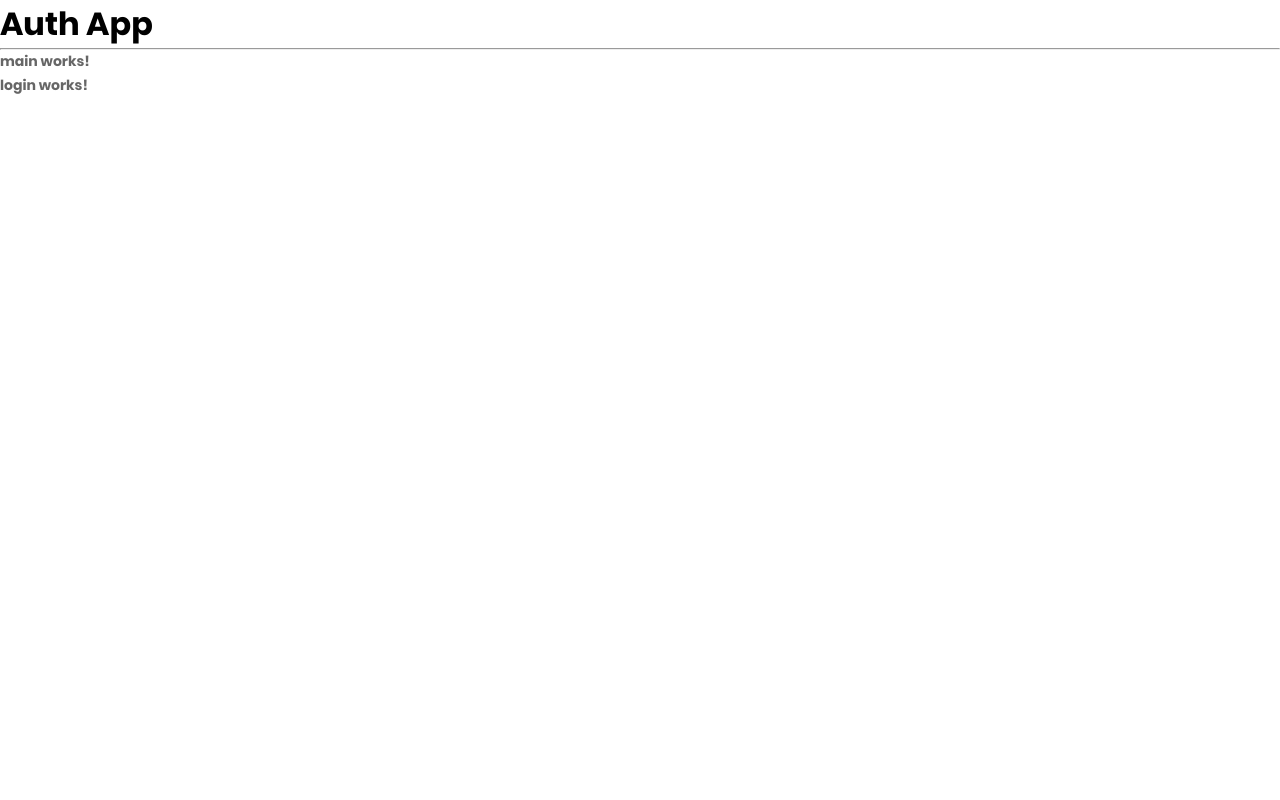
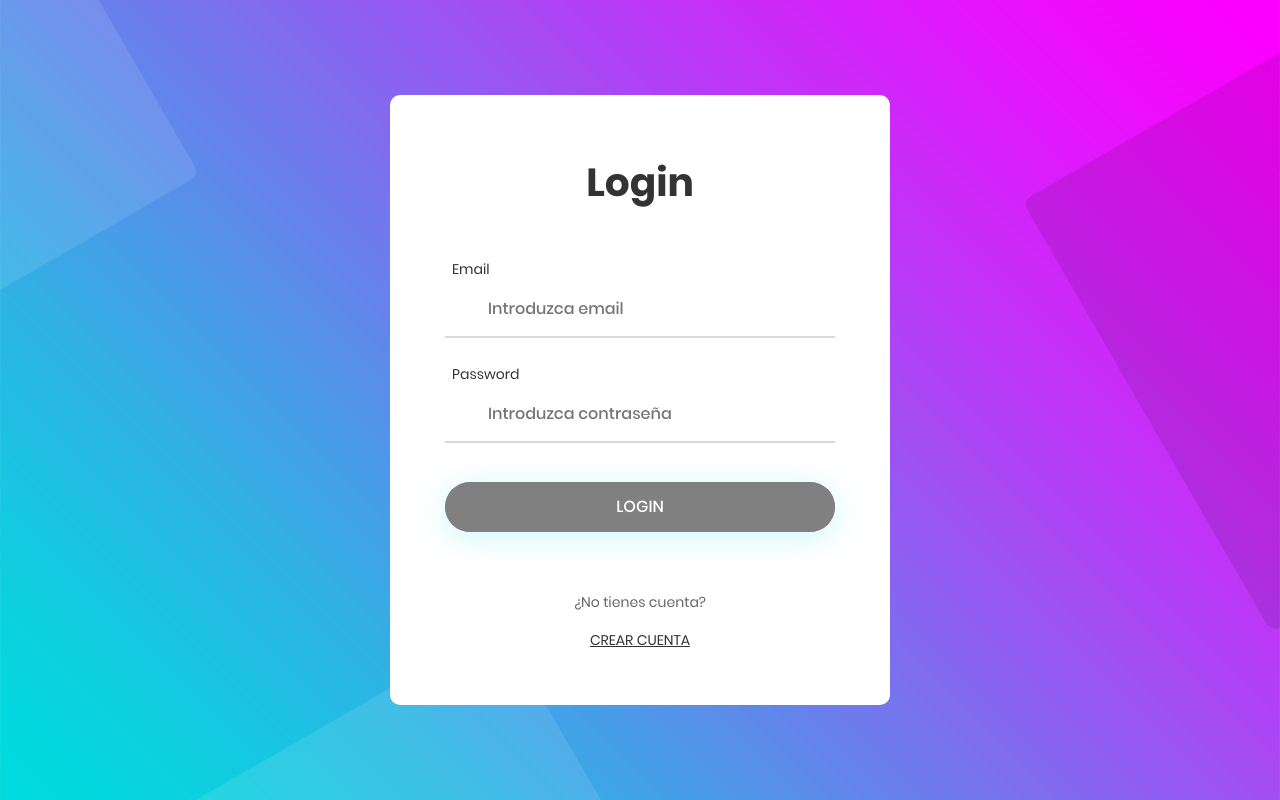
Before and after one commit to javicb/ang-mean, an Angular app in the folder authApp/: page /auth/login in a window 1280 px wide. Built offline with nearby package versions, Linux system fonts and the light colour scheme.

Commit message:
diseño de pantalla login y registro

```diff
--- a/authApp/src/app/app.component.html
+++ b/authApp/src/app/app.component.html
@@ -1,3 +1 @@
-<h1>Auth App</h1>
-<hr>
 <router-outlet></router-outlet>
--- a/authApp/src/app/auth/auth.module.ts
+++ b/authApp/src/app/auth/auth.module.ts
@@ -1,5 +1,6 @@
 import { NgModule } from '@angular/core';
 import { CommonModule } from '@angular/common';
+import { ReactiveFormsModule } from '@angular/forms';
 
 import { AuthRoutingModule } from './auth-routing.module';
 import { LoginComponent } from './pages/login/login.component';
@@ -15,7 +16,8 @@
   ],
   imports: [
     CommonModule,
-    AuthRoutingModule
+    AuthRoutingModule,
+    ReactiveFormsModule
   ]
 })
 export class AuthModule { }
--- a/authApp/src/app/auth/pages/login/login.component.html
+++ b/authApp/src/app/auth/pages/login/login.component.html
@@ -1 +1,39 @@
-<p>login works!</p>
+<form class="login100-form" autocomplete="off" [formGroup]="miFormulario" (ngSubmit)="login()">
+
+  <span class="login100-form-title p-b-49">
+    Login
+  </span>
+
+  <div class="wrap-input100 m-b-23">
+    <span class="label-input100">Email</span>
+    <input class="input100" type="email" formControlName="email" placeholder="Introduzca email">
+    <span class="focus-input100"></span>
+  </div>
+
+  <div class="wrap-input100">
+    <span class="label-input100">Password</span>
+    <input class="input100" type="password" formControlName="password" placeholder="Introduzca contraseña">
+    <span class="focus-input100"></span>
+  </div>
+
+  <div class="text-right p-t-8 p-b-31"></div>
+
+  <div class="container-login100-form-btn">
+    <div class="wrap-login100-form-btn">
+      <div class="login100-form-bgbtn"></div>
+      <button class="login100-form-btn" type="submit" [disabled]="miFormulario.invalid">
+        Login
+      </button>
+    </div>
+  </div>
+
+  <div class="flex-col-c p-t-60">
+    <span class="txt1 p-b-17">
+      ¿No tienes cuenta?
+    </span>
+
+    <a routerLink="/auth/registro" class="txt2">
+      Crear cuenta
+    </a>
+  </div>
+</form>
--- a/authApp/src/app/auth/pages/login/login.component.ts
+++ b/authApp/src/app/auth/pages/login/login.component.ts
@@ -1,4 +1,5 @@
 import { Component, OnInit } from '@angular/core';
+import { FormBuilder, FormGroup, Validators } from '@angular/forms';
 
 @Component({
   selector: 'app-login',
@@ -7,9 +8,19 @@
 })
 export class LoginComponent implements OnInit {
 
-  constructor() { }
+  miFormulario: FormGroup = this.fb.group({
+    email: ['', [Validators.required, Validators.email]],
+    password: ['', [Validators.required, Validators.minLength(6)]]
+  });
+
+  constructor(private fb: FormBuilder) { }
 
   ngOnInit(): void {
   }
 
+  login(): void {
+    console.log(this.miFormulario.value);
+    console.log(this.miFormulario.valid);
+  }
+
 }
--- a/authApp/src/app/auth/pages/main/main.component.html
+++ b/authApp/src/app/auth/pages/main/main.component.html
@@ -1,3 +1,7 @@
-<p>main works!</p>
-
-<router-outlet></router-outlet>
+<div class="limiter">
+  <div class="container-login100" style="background-image: url('../../../../assets/images/bg-01.jpg');">
+    <div class="wrap-login100 p-l-55 p-r-55 p-t-65 p-b-54">
+      <router-outlet></router-outlet>
+    </div>
+  </div>
+</div>
--- a/authApp/src/app/auth/pages/register/register.component.html
+++ b/authApp/src/app/auth/pages/register/register.component.html
@@ -1 +1,45 @@
-<p>register works!</p>
+<form class="login100-form" autocomplete="off" [formGroup]="miFormulario" (ngSubmit)="registro()">
+
+  <span class="login100-form-title p-b-49">
+    Nuevo usuario
+  </span>
+
+  <div class="wrap-input100 m-b-23">
+    <span class="label-input100">Nombre</span>
+    <input class="input100" type="text" formControlName="name" placeholder="Introduzca nombre">
+    <span class="focus-input100"></span>
+  </div>
+
+  <div class="wrap-input100 m-b-23">
+    <span class="label-input100">Email</span>
+    <input class="input100" type="email" formControlName="email" placeholder="Introduzca email">
+    <span class="focus-input100"></span>
+  </div>
+
+  <div class="wrap-input100">
+    <span class="label-input100">Password</span>
+    <input class="input100" type="password" formControlName="password" placeholder="Introduzca contraseña">
+    <span class="focus-input100"></span>
+  </div>
+
+  <div class="text-right p-t-8 p-b-31"></div>
+
+  <div class="container-login100-form-btn">
+    <div class="wrap-login100-form-btn">
+      <div class="login100-form-bgbtn"></div>
+      <button class="login100-form-btn" type="submit" [disabled]="miFormulario.invalid">
+        Registrar
+      </button>
+    </div>
+  </div>
+
+  <div class="flex-col-c p-t-60">
+    <span class="txt1 p-b-17">
+      ¿Ya tienes cuenta?
+    </span>
+
+    <a routerLink="/auth/login" class="txt2">
+      Inicia sesión aquí
+    </a>
+  </div>
+</form>
--- a/authApp/src/app/auth/pages/register/register.component.ts
+++ b/authApp/src/app/auth/pages/register/register.component.ts
@@ -1,4 +1,5 @@
 import { Component, OnInit } from '@angular/core';
+import { FormBuilder, FormGroup, Validators } from '@angular/forms';
 
 @Component({
   selector: 'app-register',
@@ -8,9 +9,20 @@
 })
 export class RegisterComponent implements OnInit {
 
-  constructor() { }
+  miFormulario: FormGroup = this.fb.group({
+    name: ['', [Validators.required]],
+    email: ['', [Validators.required, Validators.email]],
+    password: ['', [Validators.required, Validators.minLength(6)]]
+  });
+
+  constructor(private fb: FormBuilder) { }
 
   ngOnInit(): void {
   }
 
+  registro(): void {
+    console.log(this.miFormulario.value);
+    console.log(this.miFormulario.valid);
+  }
+
 }
```
